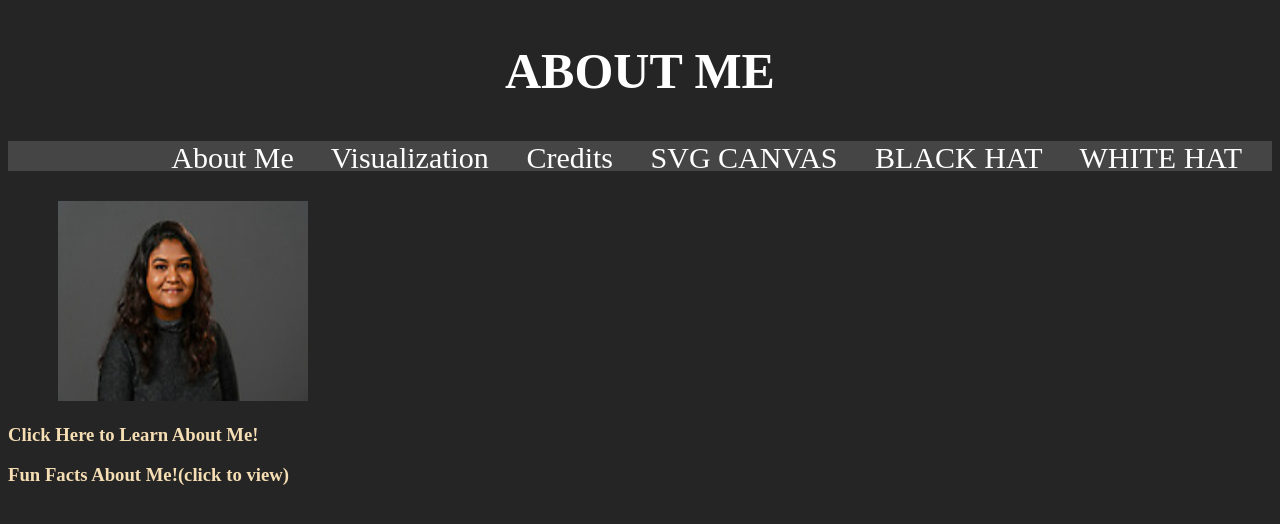
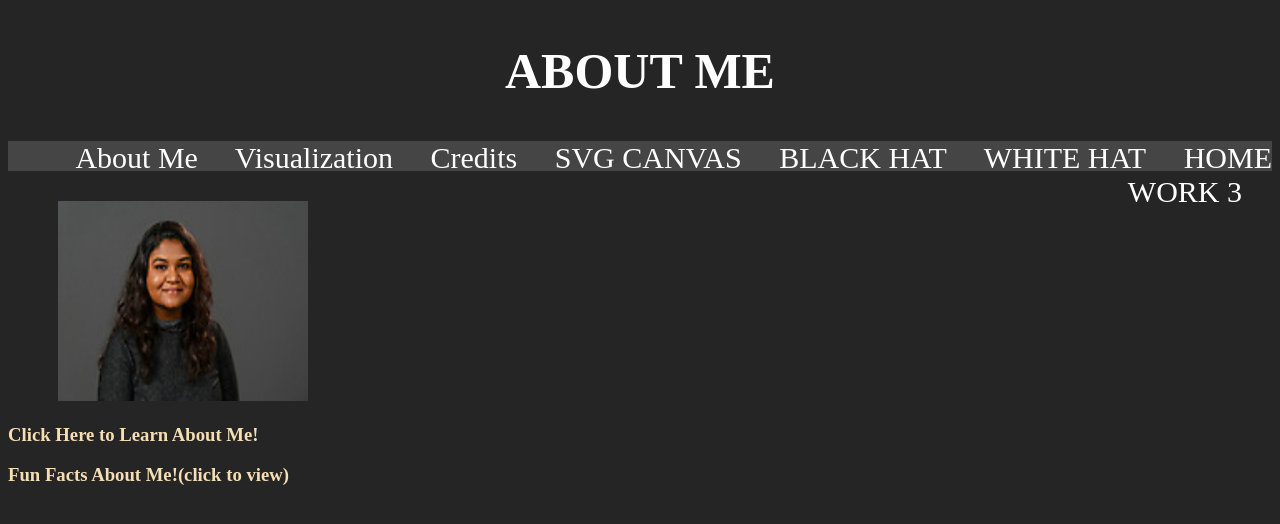
Before and after one commit to SHREYARAJ21/VDS-HW03, a plain HTML site: page HW0.html in a window 1280 px wide. Drawn offline with Linux system fonts and the light colour scheme.

Commit message:
Update HW0.html

```diff
--- a/HW0.html
+++ b/HW0.html
@@ -66,6 +66,7 @@ a {
     <a href="svg.html">SVG CANVAS</a>&emsp;
     <a href="hw02.html">BLACK HAT</a>&emsp;
     <a href="white_hat.html">WHITE HAT</a>&emsp;
+        <a href="HW3.html">HOME WORK 3</a>&emsp;
     </p>
     <p>
         <img src="image.png" alt="Headshot">
```
